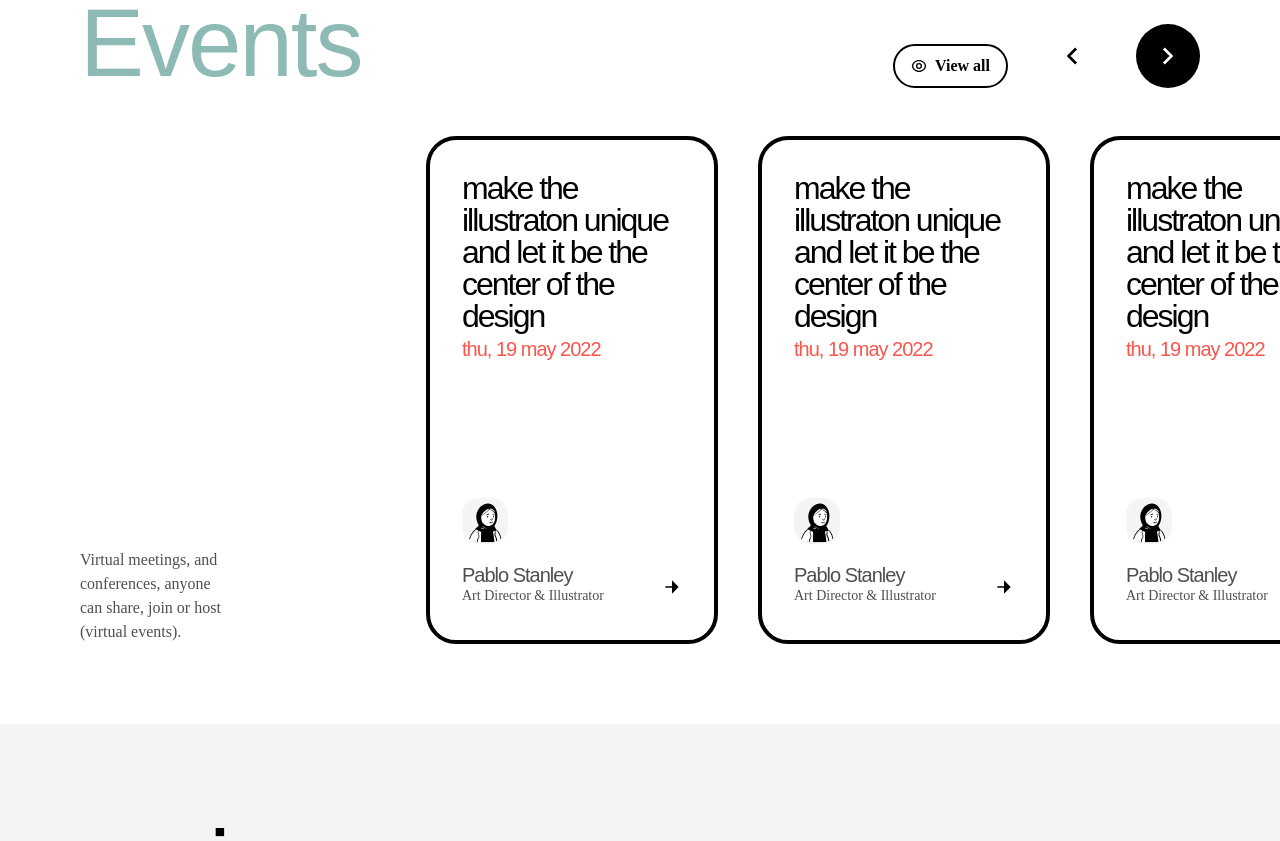
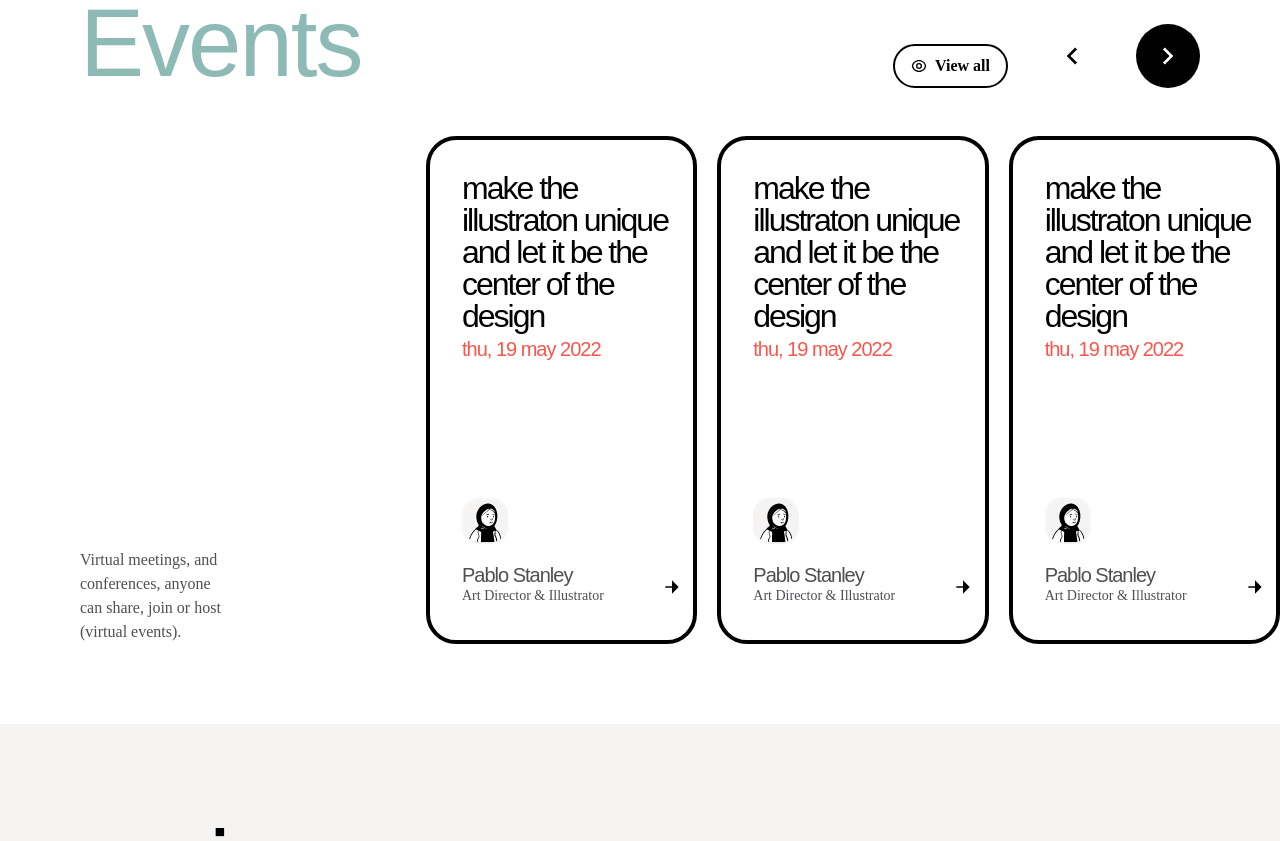
Before and after one commit to Josh-millr/confab-landing-page, a Next.js app: page / in a window 1280 px wide. Shown: the part 3323-4164 px from the top of the page. Built offline with nearby package versions, Linux system fonts and the light colour scheme.

Commit message:
Created the notice board swiper

```diff
--- a/src/shared/components/sections/MainSteps.jsx
+++ b/src/shared/components/sections/MainSteps.jsx
@@ -13,6 +13,7 @@ export const MainSteps = ({}) => {
       setFirstStep(stepIncrement == 1 ? true : false);
       setSecondStep(stepIncrement == 2 ? true : false);
       setThirdStep(stepIncrement == 3 ? true : false);
+
       setStepIncrement(incrementedStep);
     }, 2000);
   }, [stepIncrement]);
--- a/src/shared/components/sections/NoticeBoard.jsx
+++ b/src/shared/components/sections/NoticeBoard.jsx
@@ -1,18 +1,23 @@
-import React from "react";
+import React, { useState, useEffect, useRef } from "react";
 import { NoticeCard, Button } from "@components/index";
 import { RiEyeLine, RiArrowRightSLine, RiArrowLeftSLine } from "react-icons/ri";
+import { Swiper, SwiperSlide } from "swiper/react";
 
 export const NoticeBoard = ({ data }) => {
+  let [domLoaded, setDomLoaded] = useState(false);
+  useEffect(() => setDomLoaded(true), []);
+
   let events = data.events;
   let eventList = events.map(({ id, title, date, author, jobRole, img }) => (
+    <SwiperSlide key={id}>
       <NoticeCard
-      key={id}
         title={title}
         date={date}
         author={author}
         jobRole={jobRole}
         image={img}
       />
+    </SwiperSlide>
   ));
 
   return (
@@ -36,12 +41,18 @@ export const NoticeBoard = ({ data }) => {
           </div>
           {/* Tablet & Desktop only component */}
           <div className="hidden place-content-center items-end gap-x-[88px] sm:gap-x-[32px] md:flex">
-            <div className="h-fit rounded-full bg-white p-[16px] text-black">
+
+            {/* Left Button */}
+            <div
+            className="h-fit rounded-full bg-white p-[16px] text-black">
               <RiArrowLeftSLine size={32} />
             </div>
+
+              {/* Right Button */}
             <div className="h-fit rounded-full bg-black p-[16px] text-white">
               <RiArrowRightSLine size={32} />
             </div>
+
           </div>
         </header>
         {/* Column 2 */}
@@ -51,7 +62,38 @@ export const NoticeBoard = ({ data }) => {
             (virtual events).
           </p>
           <div className="flex gap-x-[16px] overflow-hidden pl-pageMargin-sm sm:gap-x-[24px] sm:p-[0px] lg:gap-x-[40px]">
+            {domLoaded && (
+              <Swiper
+                loop={true}
+                allowTouchMove={false}
+                slidesPerView={3}
+                spaceBetween={20}
+                breakpoints={{
+                  375: {
+                    slidesPerView: 1,
+                    spaceBetween: 20,
+                  },
+                  640: {
+                    slidesPerView: 1,
+                    spaceBetween: 20,
+                  },
+                  768: {
+                    slidesPerView: 2,
+                    spaceBetween: 20,
+                  },
+                  1024: {
+                    slidesPerView: 2,
+                    spaceBetween: 20,
+                  },
+                  1280: {
+                    slidesPerView: 3,
+                    spaceBetween: 20,
+                  },
+                }}
+              >
                 {eventList}
+              </Swiper>
+            )}
           </div>
         </div>
         {/* Column 3 - Mobile only component*/}
```
Lines whose indentation alone changed are shown as unchanged.
